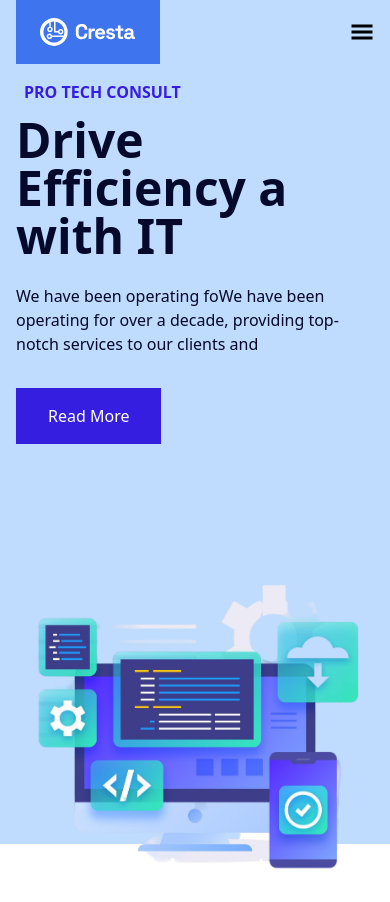
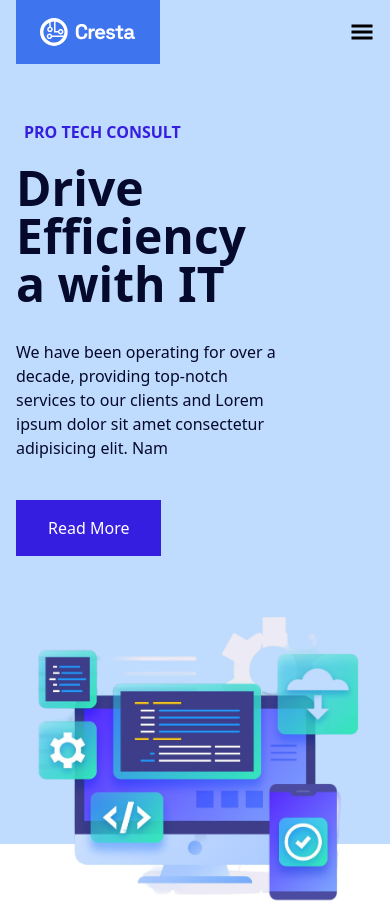
Before and after one commit to preranababar9/Cresta, a React (Vite) app: page / in a window 390 px wide. Shown: the top 902 px of the page. Built offline with nearby package versions, Linux system fonts and the light colour scheme.

Commit message:
hero section

```diff
--- a/src/components/common/Header.jsx
+++ b/src/components/common/Header.jsx
@@ -13,7 +13,7 @@ const Header = () => {
     <div className="w-full top-0 absolute">
       <header className="w-full max-w  h-12vh   flex  max-width ">
         {/* logo div */}
-        <div className=" bg-[#3F74EF] w-44 h-12vh flex justify-center items-center max-md:hidden">
+        <div className=" bg-[#3F74EF] w-44 h-12vh flex justify-center items-center max-lg:hidden">
           <img src={logo1} alt="logo" className="w-28 h-20" />
         </div>
 
@@ -30,7 +30,7 @@ const Header = () => {
             <img src={socials} alt="socials" className="w-32 h-5" />
           </div>
 
-<div className="flex items-center justify-between md:hidden">
+<div className="flex items-center justify-between lg:hidden">
           <div className=" bg-[#3F74EF] w-36 h-10vh flex justify-center items-center">
           <img src={logo1} alt="logo" className="w-24 h-16" />
         </div>
--- a/src/components/home/Hero.jsx
+++ b/src/components/home/Hero.jsx
@@ -5,20 +5,20 @@ import hero from "/images/hero.png";
 const Hero = () => {
   return (
     <div className="h-[100vh] bg-blue-200 ">
-      <div className="w-full   max-width  h-full lg:flex max-md:flex-col-reverse items-center  ">
+      <div className="w-full   max-width h-full lg:flex max-md:flex-col-reverse items-center  ">
 
-        <div className="py-20">
-          <p className="text-md font-bold text-[#351EE0] uppercase pl-2 pb-3">
+        <div className="py-20 max-md:pt-20  max-md:pb-0 ">
+          <p className="text-md font-bold text-[#351EE0] max-lg:pt-10 uppercase pl-2 pb-5">
             Pro Tech Consult
           </p>
 
-          <h1 className="text-[#05092B] text-5xl font-bold pb-6">
+          <h1 className="text-[#05092B] text-5xl w-4/6 font-bold pb-8 max-md:text-5xl">
             Drive Efficiency a with IT
           </h1>
 
-          <p className="text-md font-normal text-[#05092B] pb-8">
-            We have been operating foWe have been operating for over a decade,
-            providing top-notch services to our clients and
+          <p className="text-md font-normal w-3/4 text-[#05092B] pb-10">
+            We have been operating for over a decade,
+            providing top-notch services to our clients and Lorem ipsum dolor sit amet consectetur adipisicing elit. Nam
           </p>
 
           <button className="bg-[#351EE0] hover:bg-blue-500 text-white font-medium py-4 px-8 ">
@@ -26,8 +26,8 @@ const Hero = () => {
           </button>
         </div>
 
-        <div className="h-full max-md:h-1/2 ">
-          <img src={hero} alt="Frame"  className="h-full object-cover "/>
+        <div className="h-full max-md:h-1/2 max-md:w-full">
+          <img src={hero} alt="Frame"  className="h-full w-full object-cover "/>
         </div>
       </div>
     </div>
```
